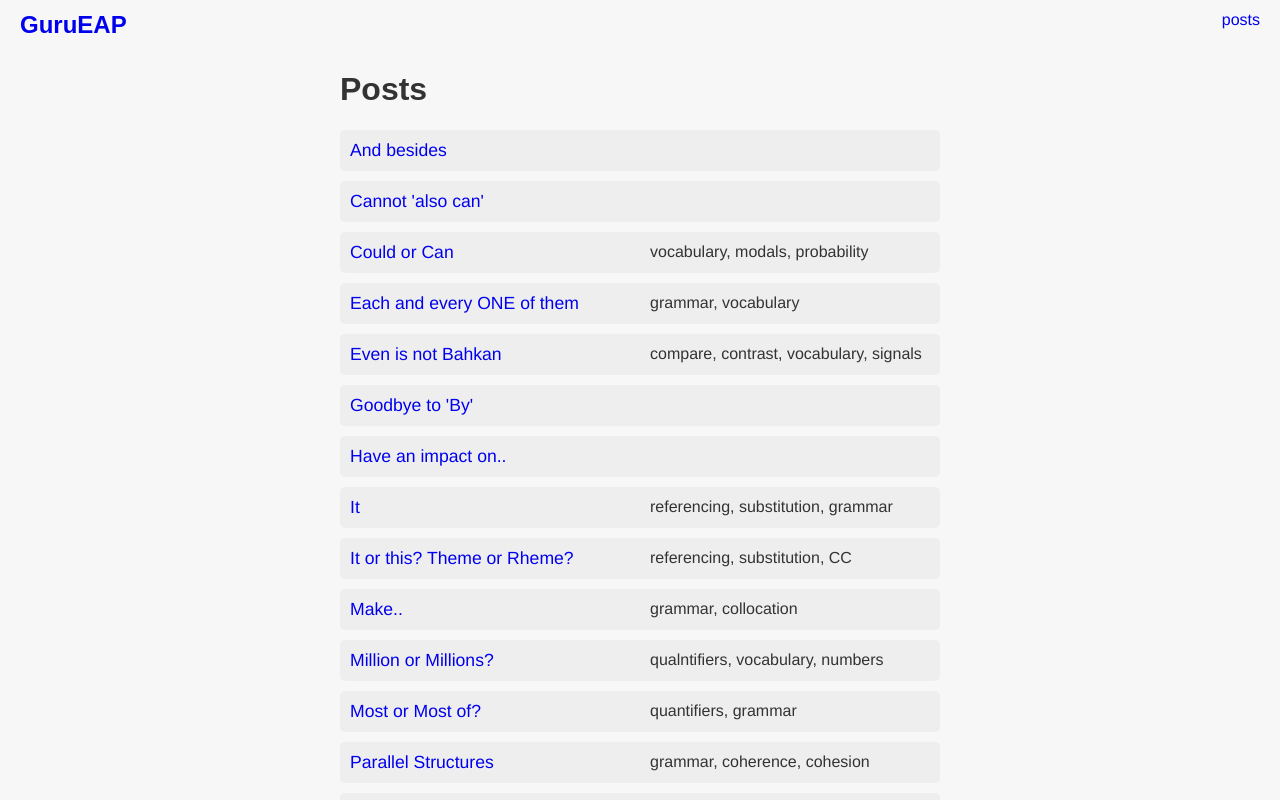
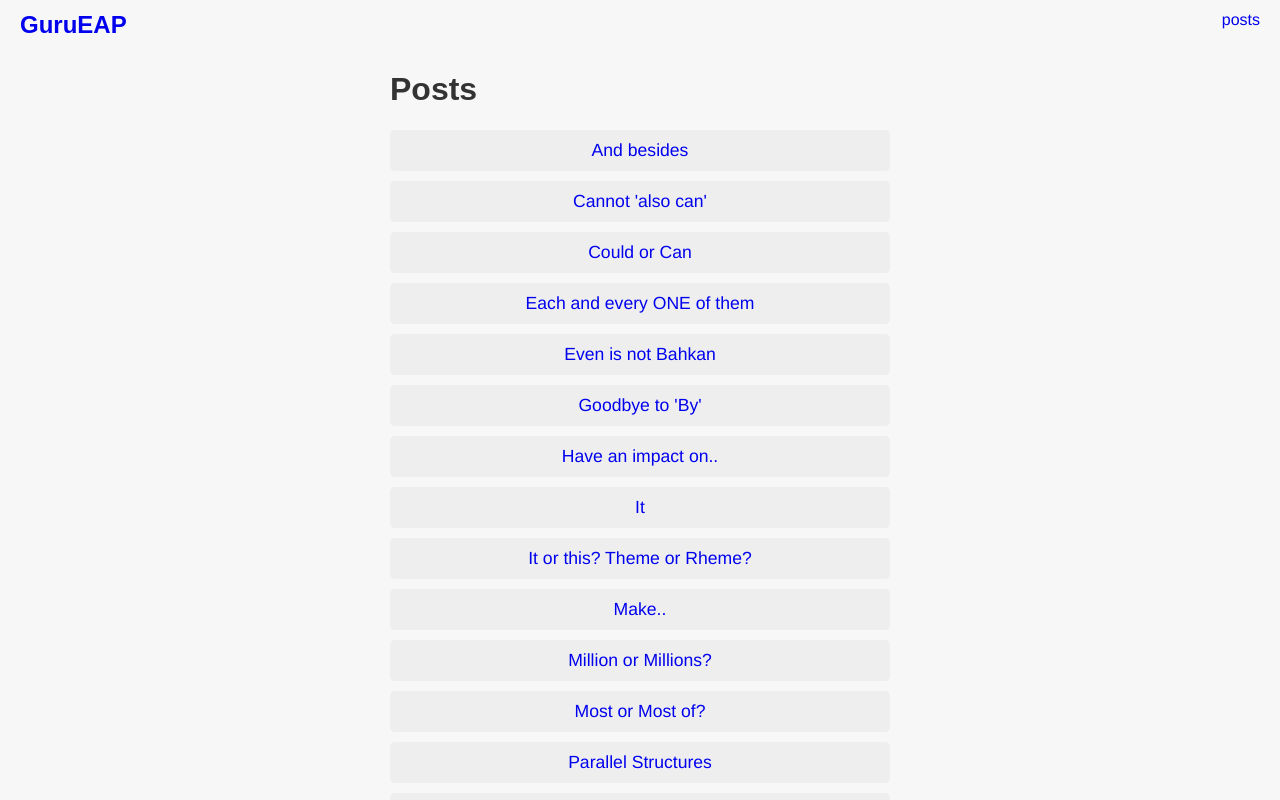
Before and after one commit to boltonsteve/gurueap, a SvelteKit app: page /posts in a window 1280 px wide. Shown: the top 800 px of the page. Built offline with nearby package versions, Linux system fonts and the light colour scheme.

Commit message:
modified posts page

```diff
--- a/src/routes/posts/+page.svelte
+++ b/src/routes/posts/+page.svelte
@@ -10,11 +10,8 @@
     const menuDivs = links.map( next => {
         let k = 'keywords' in next ? `<div>${next.keywords.join(', ')}</div>` : ``;
 
-        return `<div class="row-col cols-11 mb-1 border border-dark rounded" style="align-items:center;">
-            <div class="menu-item">
+        return `<div class="mb-1 border border-dark rounded menu-item text-center">
                 <a href="${base}/posts/${next.href}" class="link-menu">${next.title}</a>
-            </div>
-            <div class="keywords">${k}</div>
         </div>`
     })
 
@@ -22,7 +19,7 @@
 
 </script>
 
-<div class="mb-3 mw-600">
+<div class="mb-3 mw-500">
     <h1>Posts</h1>
     {@html menu}
 </div>
```
